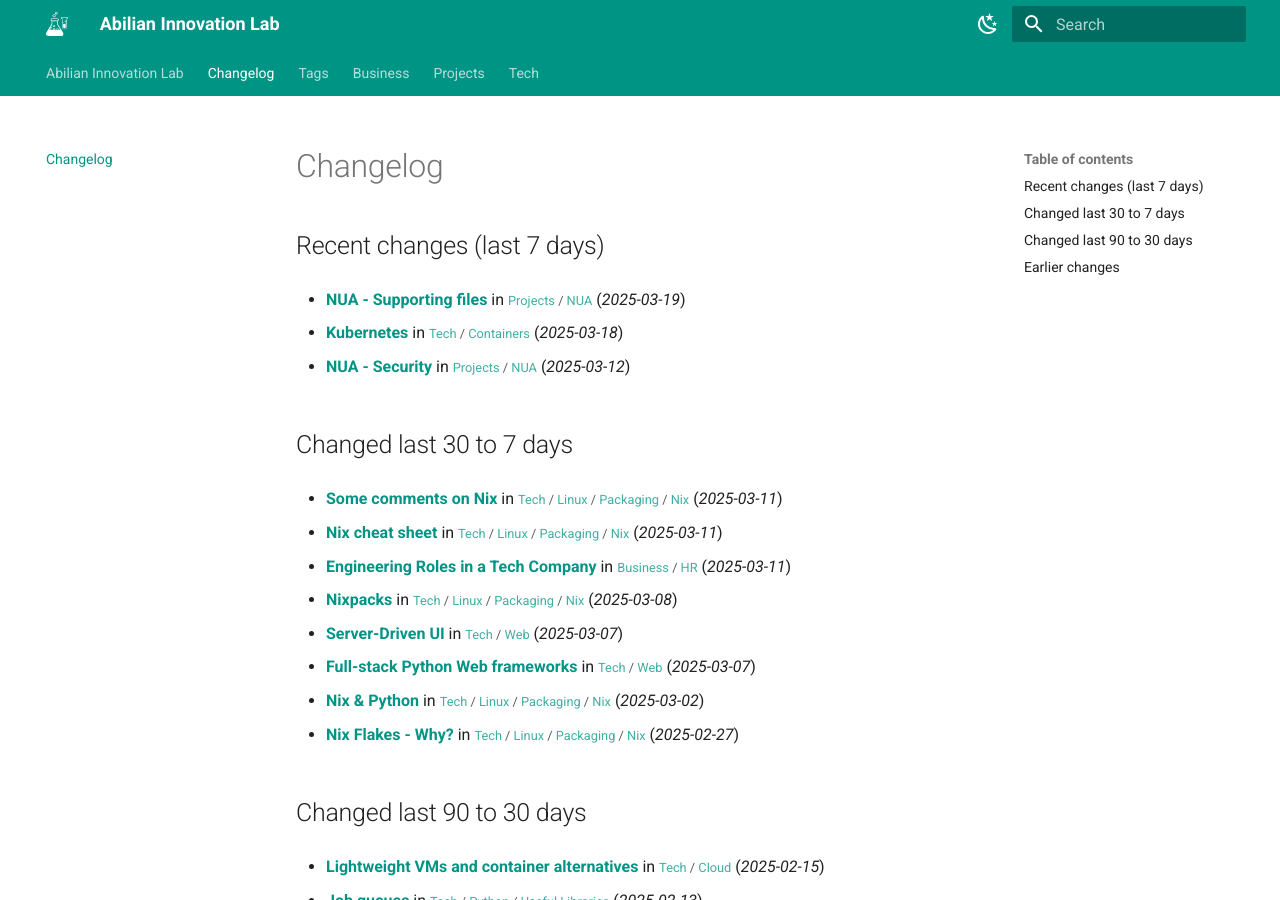
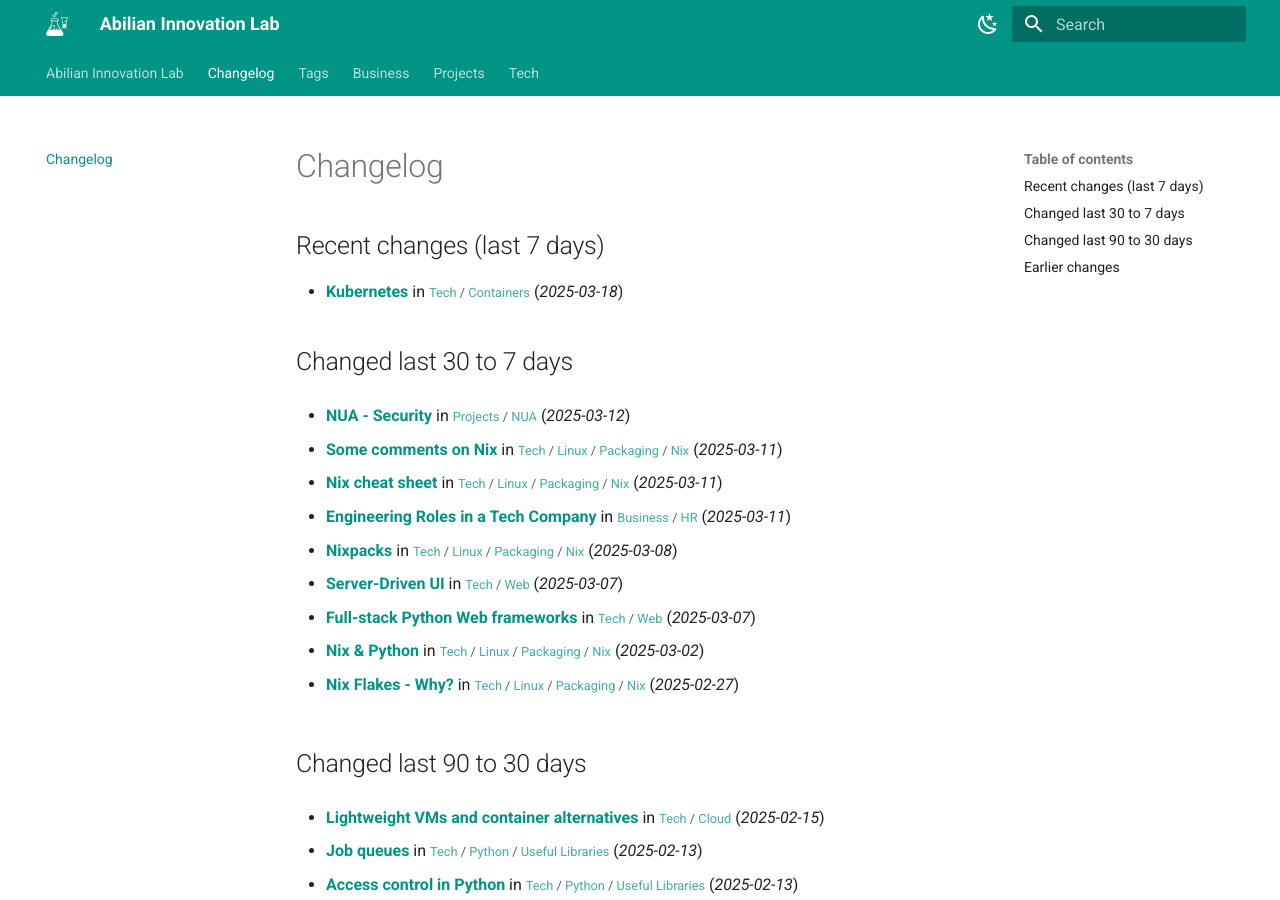
Before and after one commit to abilian/lab.abilian.com, an MkDocs documentation site: the page built from docs/changelog.md, in a window 1280 px wide and 900 px high. Built offline with MkDocs 1.6.1 and Material for MkDocs 9.7.7, drawn with Linux system fonts in a browser that asks for light colours; comment, search, counter and statistics services are not loaded; some of the changed text lies outside the part shown.

Commit message:
Update content

```diff
--- a/docs/changelog.md
+++ b/docs/changelog.md
@@ -2,15 +2,13 @@
 
 ## Recent changes (last 7 days)
 
-- **[NUA - Supporting files](/Projects/NUA/NUA - Supporting files/)** in <small>[Projects](/Projects/00 Projects/) / [NUA](/Projects/NUA/00 NUA/)</small> (*2025-03-19*)
-
 - **[Kubernetes](/Tech/Containers/Kubernetes/)** in <small>[Tech](/Tech/00 Technology/) / [Containers](/Tech/Containers/Build your own Docker/)</small> (*2025-03-18*)
-
-- **[NUA - Security](/Projects/NUA/NUA - Security/)** in <small>[Projects](/Projects/00 Projects/) / [NUA](/Projects/NUA/00 NUA/)</small> (*2025-03-12*)
 
 
 
 ## Changed last 30 to 7 days
+
+- **[NUA - Security](/Projects/NUA/NUA - Security/)** in <small>[Projects](/Projects/00 Projects/) / [NUA](/Projects/NUA/00 NUA/)</small> (*2025-03-12*)
 
 - **[Some comments on Nix](/Tech/Linux/Packaging/Nix/Some comments on Nix/)** in <small>[Tech](/Tech/00 Technology/) / [Linux](/Tech/Linux/DGFIP Report - Desktop Linux/) / [Packaging](/Tech/Linux/Packaging/Debian Packaging/) / [Nix](/Tech/Linux/Packaging/Nix/00 Nix & NixOS/)</small> (*2025-03-11*)
 
@@ -122,11 +120,11 @@
 
 - **[Buildout](/Tech/Cloud/SlapOS/Buildout/)** in <small>[Tech](/Tech/00 Technology/) / [Cloud](/Tech/Cloud/6 pilars AWS/) / [SlapOS](/Tech/Cloud/SlapOS/Buildout - Tutorial/)</small> (*2024-12-20*)
 
-- **[Content Addressable Storage (CAS)](/Tech/Databases & Persistence/Content Addressable Storage (CAS)/)** in <small>[Tech](/Tech/00 Technology/) / [Databases & Persistence](/Tech/Databases & Persistence/Content Addressable Storage (CAS)/)</small> (*2024-12-19*)
-
 
 
 ## Earlier changes
+
+- **[Content Addressable Storage (CAS)](/Tech/Databases & Persistence/Content Addressable Storage (CAS)/)** in <small>[Tech](/Tech/00 Technology/) / [Databases & Persistence](/Tech/Databases & Persistence/Content Addressable Storage (CAS)/)</small> (*2024-12-19*)
 
 - **[HyperOpenX - FR](/Projects/HOX/HyperOpenX - FR/)** in <small>[Projects](/Projects/00 Projects/) / [HOX](/Projects/HOX/HyperOpen X - A year in review (2024)/)</small> (*2024-12-17*)
 
```
